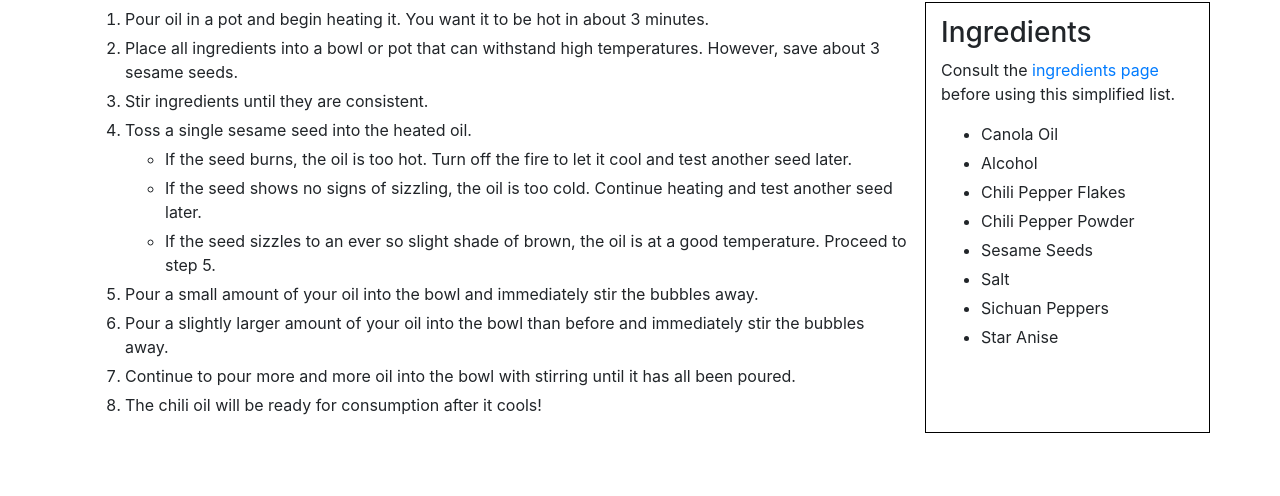
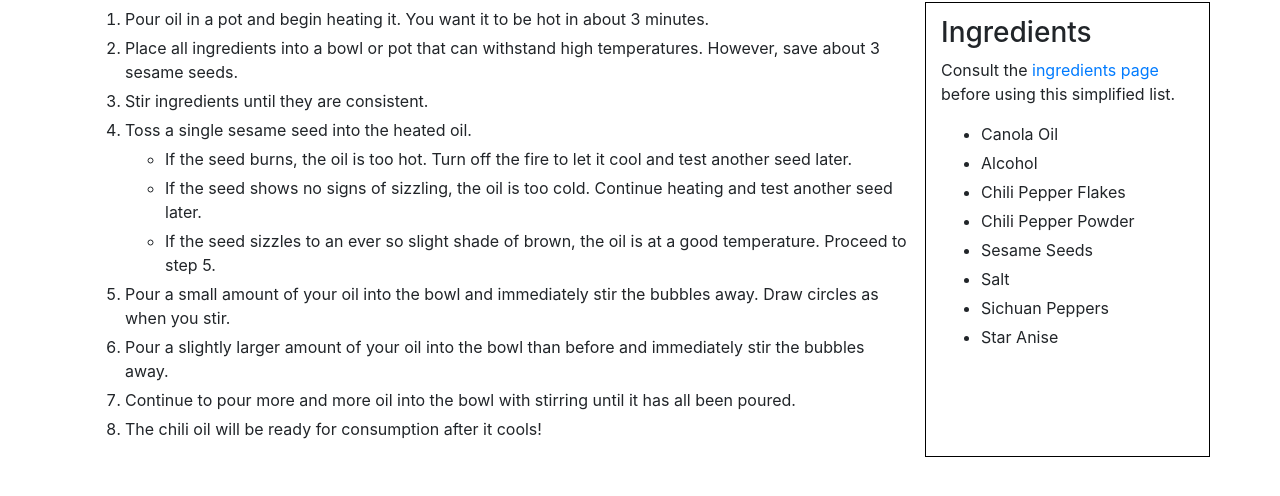
Before and after one commit to slowhei/chili_oil, a plain HTML site: page procedure.html in a window 1280 px wide. Shown: the part 166-662 px from the top of the page. Drawn offline with nearby package versions, Linux system fonts and the light colour scheme.

Commit message:
more minor edits

```diff
--- a/procedure.html
+++ b/procedure.html
@@ -83,7 +83,7 @@
               </ul>
             </li>
             <li>Pour a small amount of your oil into the bowl and immediately
-              stir the bubbles away.</li>
+              stir the bubbles away. Draw circles as when you stir.</li>
             <li>Pour a slightly larger amount of your oil into the bowl than
               before and immediately stir the bubbles away.</li>
             <li>Continue to pour more and more oil into the bowl with stirring
```
